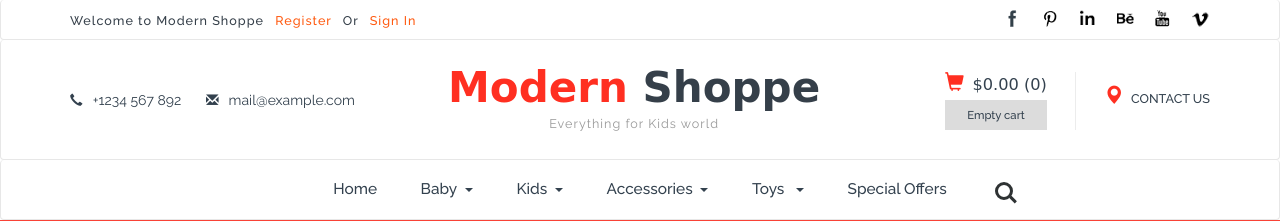
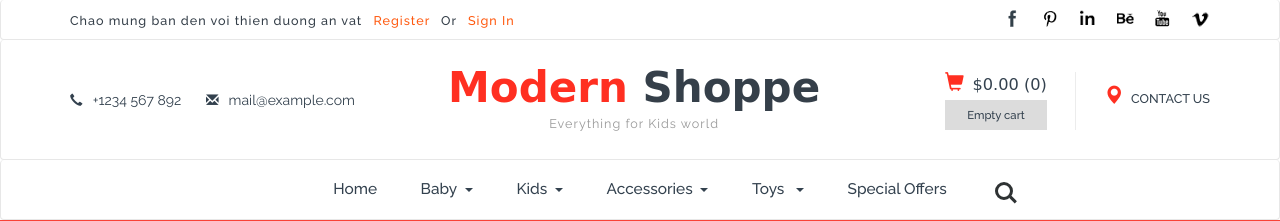
Before and after one commit to crewdo/fastfood_frontend, a plain HTML site: page contact.html in a window 1280 px wide. Shown: the top 221 px of the page. Drawn offline with Linux system fonts and the light colour scheme; a web font is replaced by a local one.

Commit message:
Change contact page

```diff
--- a/contact.html
+++ b/contact.html
@@ -60,7 +60,7 @@ Smartphone Compatible web template, free webdesigns for Nokia, Samsung, LG, Sony
 		<div class="top-header navbar navbar-default"><!--header-one-->
 			<div class="container">
 				<div class="nav navbar-nav wow fadeInLeft animated" data-wow-delay=".5s">
-					<h2>Welcome to Modern Shoppe <a href="register.html">Register </a> Or <a href="signin.html">Sign In </a></h2>
+					<h2>Chao mung ban den voi thien duong an vat <a href="register.html">Register </a> Or <a href="signin.html">Sign In </a></h2>
 				</div>
 				<div class="nav navbar-nav navbar-right social-icons wow fadeInRight animated" data-wow-delay=".5s">
 					<ul>
```
